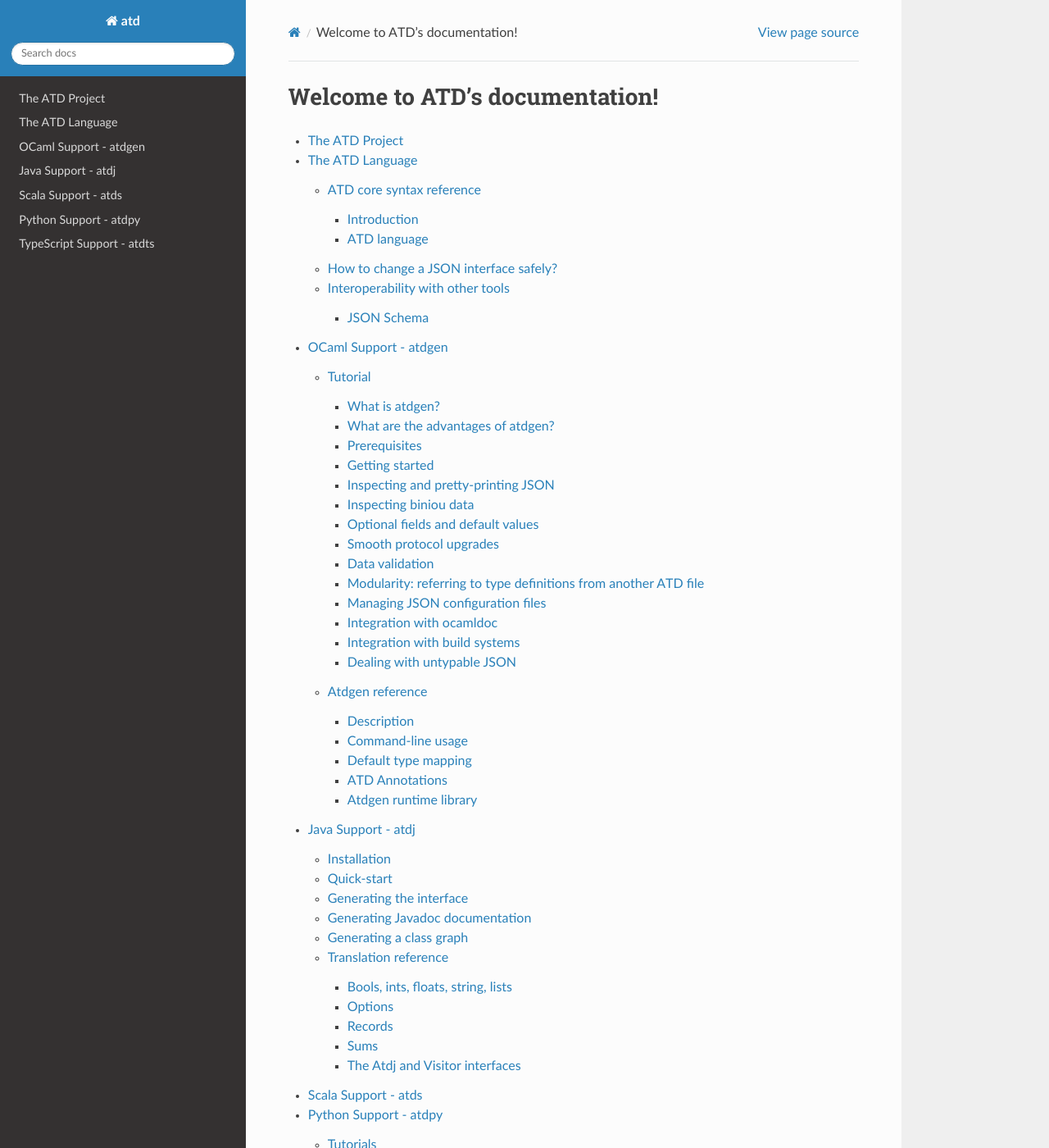
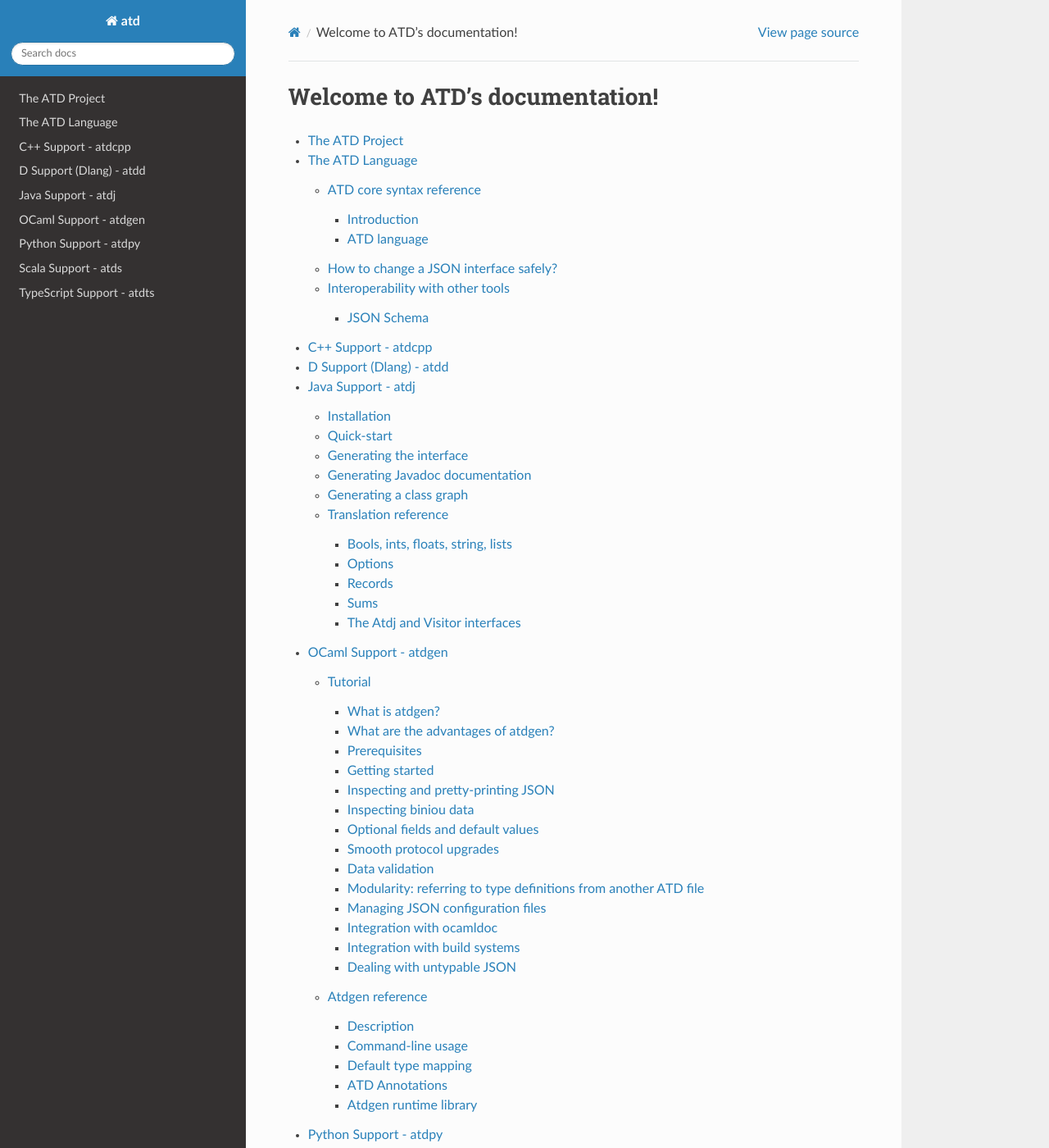
Before and after one commit to ahrefs/atd, a Sphinx documentation site: the page built from doc/index.rst, in a window 1280 px wide and 1400 px high. Shown: the whole window at 82% size. Built offline with Sphinx 7.4.7 and the Read the Docs theme 3.1.0, drawn with Linux system fonts in a browser that asks for light colours.

Commit message:
Update the docs (#442)
Update docs (empty but visible sections for D and C++)

```diff
--- a/doc/index.rst
+++ b/doc/index.rst
@@ -6,8 +6,10 @@ Welcome to ATD's documentation!
 
    atd-project
    atd-language
+   atdcpp
+   atdd
+   atdj
    atdgen
-   atdj
+   atdpy
    atds
-   atdpy
    atdts
```
Also changed, not shown: doc/atdcpp.rst (added, +7 -0 lines), doc/atdd.rst (added, +7 -0 lines).
